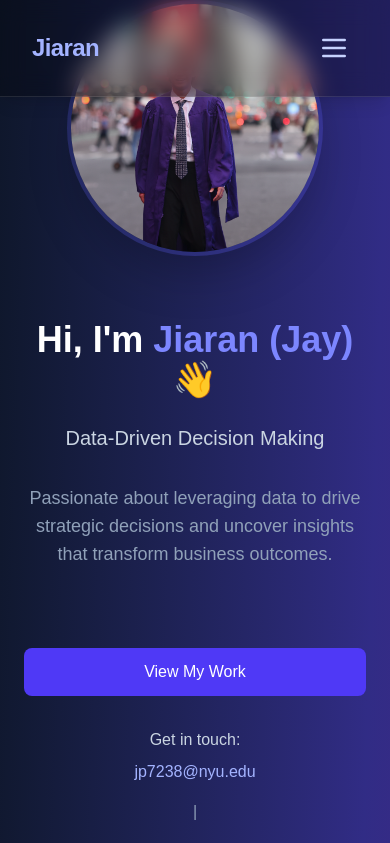
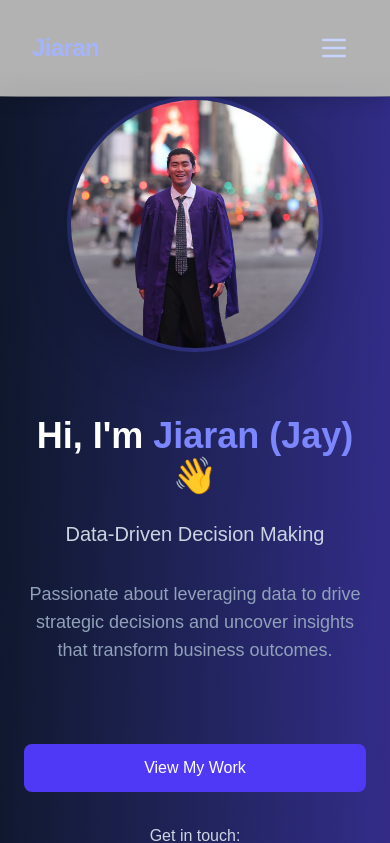
Before and after one commit to JP-DS/MyWebsite, a Next.js app: page / in a window 390 px wide. Shown: the top 843 px of the page. Built offline with nearby package versions, Linux system fonts and the light colour scheme.

Commit message:
Fix: add top margin to home section on mobile to prevent navbar overlap

```diff
--- a/app/page.js
+++ b/app/page.js
@@ -129,7 +129,7 @@ export default function Home() {
       </nav>
 
       {/* Hero Section */}
-      <section id="home" className="min-h-screen flex items-center justify-center px-6">
+      <section id="home" className="min-h-screen flex items-center justify-center px-6 mt-24 md:mt-0">
         <div className="w-full max-w-7xl mx-auto text-center">
           <div className="flex flex-col lg:flex-row items-center gap-16 mb-12">
             <motion.div
```
